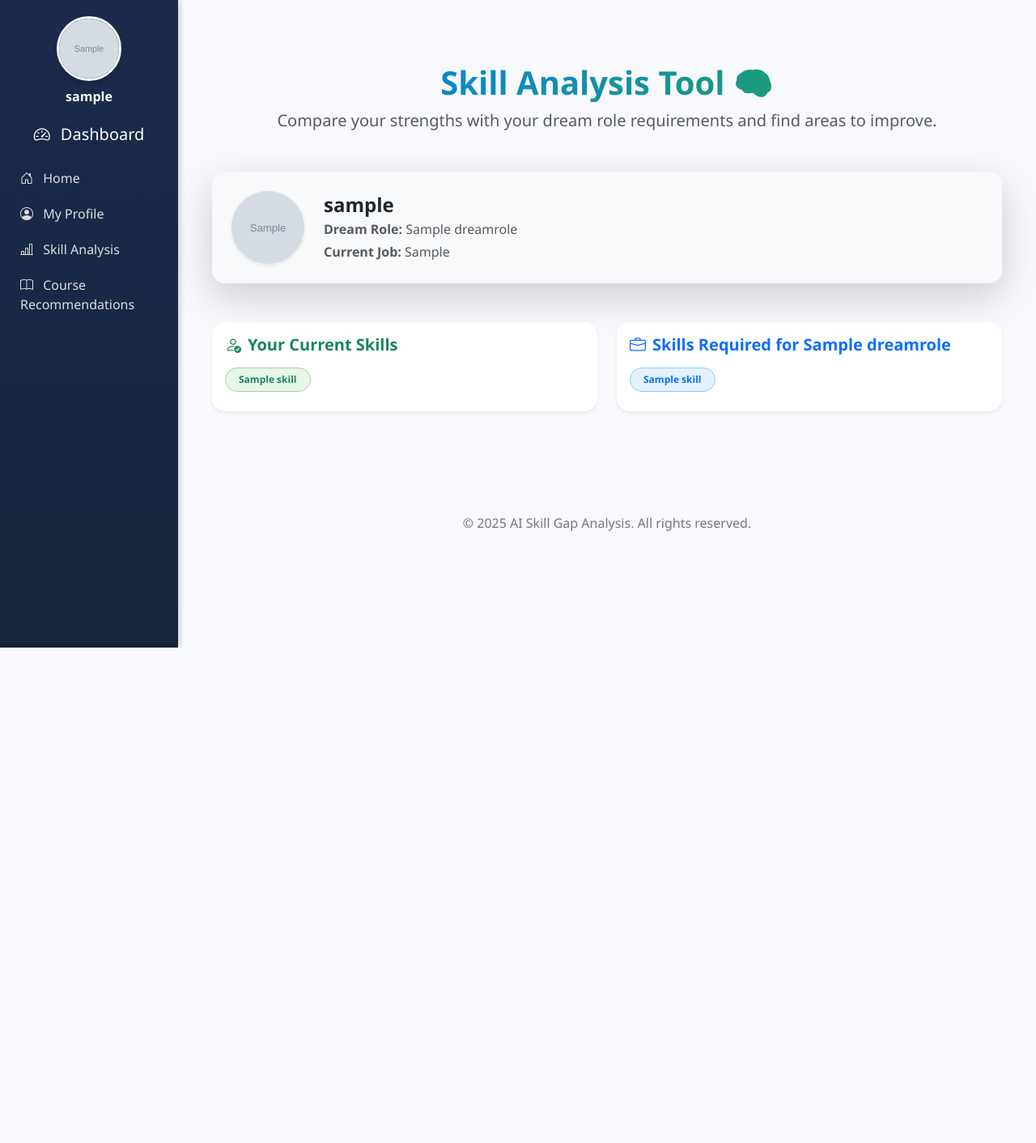
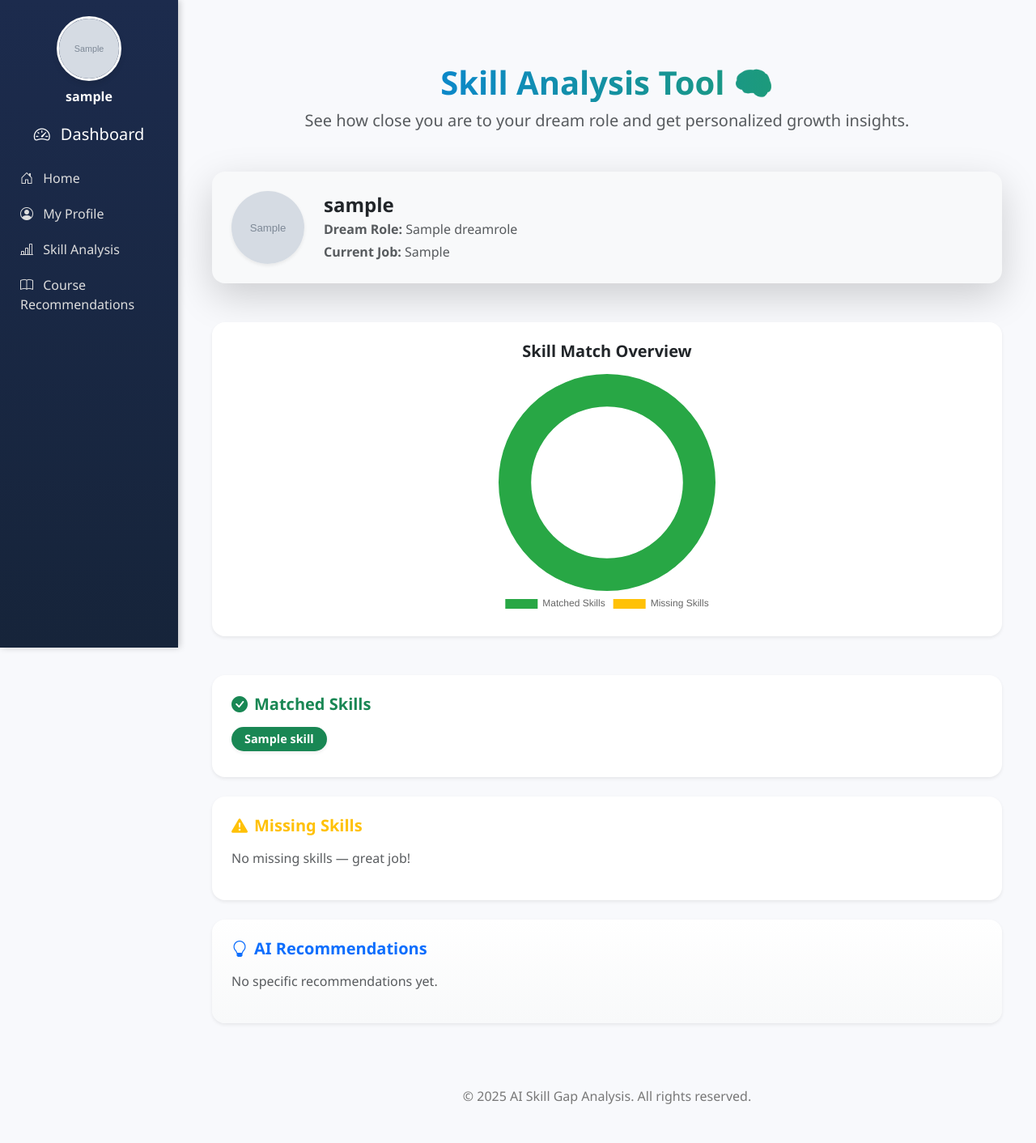
Before and after one commit to harsh-kumbhar/AI_Skill_Gap_Analysis, a Django app: page /skill_analysis/ in a window 1280 px wide. Shown: the whole page at 81% size. Before the commit the page ends 800 px from the top, so only its background shows below. Run offline with Django 5.2, Linux system fonts and the light colour scheme; a user stored in the database is signed in; tables that the repository leaves empty hold one stand-in row (values such as "Sample post"); grey boxes marked "Sample" are stand-in pictures; some libraries are stand-ins or nearby versions.

Commit message:
Step 2.3 — Skill Gap Analysis (Compare current skills vs dream role skills) ✅

```diff
--- a/core/templates/skill_analysis.html
+++ b/core/templates/skill_analysis.html
@@ -7,7 +7,7 @@
   <!-- Header -->
   <div class="text-center mb-5">
     <h2 class="fw-bold display-6 text-gradient">Skill Analysis Tool 🧠</h2>
-    <p class="text-muted fs-5">Compare your strengths with your dream role requirements and find areas to improve.</p>
+    <p class="text-muted fs-5">See how close you are to your dream role and get personalized growth insights.</p>
   </div>
 
   <!-- Profile Card -->
@@ -31,54 +31,91 @@
     </div>
   </div>
 
-  <!-- Skill Comparison Cards -->
-  <div class="row g-4">
-    <!-- Current Skills -->
-    <div class="col-md-6">
-      <div class="card border-0 shadow-sm rounded-4 h-100 hover-card">
-        <div class="card-body">
-          <h5 class="fw-bold text-success mb-3"><i class="bi bi-person-check me-2"></i>Your Current Skills</h5>
-          {% if user_skills %}
-            <div class="d-flex flex-wrap">
-              {% for skill in user_skills %}
-                <span class="badge bg-success-subtle text-success border border-success-subtle me-2 mb-2 px-3 py-2 rounded-pill">
-                  {{ skill.name }}
-                </span>
-              {% endfor %}
-            </div>
-          {% else %}
-            <p class="text-muted">No skills added yet.</p>
-          {% endif %}
-        </div>
-      </div>
-    </div>
+  <!-- 1️⃣ Skill Match Overview -->
+  <div class="card border-0 shadow-sm mb-5 rounded-4 p-4">
+    <h5 class="fw-bold text-center mb-3">Skill Match Overview</h5>
 
-    <!-- Dream Role Skills -->
-    <div class="col-md-6">
-      <div class="card border-0 shadow-sm rounded-4 h-100 hover-card">
-        <div class="card-body">
-          <h5 class="fw-bold text-primary mb-3"><i class="bi bi-briefcase me-2"></i>Skills Required for {{ profile.dream_role.name|default:"Dream Job" }}</h5>
-          {% if dream_role_skills %}
-            <div class="d-flex flex-wrap">
-              {% for skill in dream_role_skills %}
-                <span class="badge bg-primary-subtle text-primary border border-primary-subtle me-2 mb-2 px-3 py-2 rounded-pill">
-                  {{ skill.name }}
-                </span>
-              {% endfor %}
-            </div>
-          {% else %}
-            <p class="text-muted">No skills mapped to this dream role yet.</p>
-          {% endif %}
-        </div>
-      </div>
+    <div style="width: 300px; height: 300px; margin: 0 auto;">
+      <canvas id="matchChart"></canvas>
     </div>
   </div>
 
-  <!-- Comparison Placeholder -->
-  <div id="comparison-results" class="mt-5">
-    <!-- Dynamic skill gap results will appear here -->
+  <!-- 2️⃣ Matched Skills -->
+  <div class="card border-0 shadow-sm mb-4 rounded-4 p-4">
+    <h5 class="fw-bold text-success mb-3"><i class="bi bi-check-circle-fill me-2"></i>Matched Skills</h5>
+    {% if matched_skills %}
+      <div class="d-flex flex-wrap">
+        {% for skill in matched_skills %}
+          <span class="badge bg-success text-white me-2 mb-2 px-3 py-2 rounded-pill shadow-sm">{{ skill }}</span>
+        {% endfor %}
+      </div>
+    {% else %}
+      <p class="text-muted">No matched skills found yet.</p>
+    {% endif %}
   </div>
+
+  <!-- 3️⃣ Missing Skills -->
+  <div class="card border-0 shadow-sm mb-4 rounded-4 p-4">
+    <h5 class="fw-bold text-warning mb-3"><i class="bi bi-exclamation-triangle-fill me-2"></i>Missing Skills</h5>
+    {% if missing_skills %}
+      <div class="d-flex flex-wrap">
+        {% for skill in missing_skills %}
+          <span class="badge bg-warning text-dark me-2 mb-2 px-3 py-2 rounded-pill shadow-sm">
+            {{ skill }}
+            <a href="{% url 'my_profile' %}" class="text-decoration-none text-dark ms-2">
+              <i class="bi bi-plus-circle"></i>
+            </a>
+          </span>
+        {% endfor %}
+      </div>
+    {% else %}
+      <p class="text-muted">No missing skills — great job!</p>
+    {% endif %}
+  </div>
+
+  <!-- 4️⃣ AI Recommendations -->
+  <div class="card border-0 shadow-sm rounded-4 p-4 bg-gradient-light">
+    <h5 class="fw-bold text-primary mb-3"><i class="bi bi-lightbulb me-2"></i>AI Recommendations</h5>
+    {% if recommendations %}
+      <ul class="list-group list-group-flush">
+        {% for rec in recommendations %}
+          <li class="list-group-item border-0 bg-transparent">
+            <i class="bi bi-stars text-primary me-2"></i>{{ rec }}
+          </li>
+        {% endfor %}
+      </ul>
+    {% else %}
+      <p class="text-muted">No specific recommendations yet.</p>
+    {% endif %}
+  </div>
+
 </div>
+
+<!-- ✅ Chart.js Visualization -->
+<script src="https://cdn.jsdelivr.net/npm/chart.js"></script>
+<script>
+  const ctx = document.getElementById('matchChart');
+  if (ctx) {
+    new Chart(ctx, {
+      type: 'doughnut',
+      data: {
+        labels: ['Matched Skills', 'Missing Skills'],
+        datasets: [{
+          data: [{{ matched_skills|length }}, {{ missing_skills|length }}],
+          backgroundColor: ['#28a745', '#ffc107'],
+          borderWidth: 0
+        }]
+      },
+      options: {
+        cutout: '70%',
+        maintainAspectRatio: false,
+        plugins: {
+          legend: { position: 'bottom' }
+        }
+      }
+    });
+  }
+</script>
 
 <style>
   .text-gradient {
@@ -86,14 +123,16 @@
     -webkit-background-clip: text;
     -webkit-text-fill-color: transparent;
   }
+  .bg-gradient-light {
+    background: linear-gradient(180deg, #ffffff, #f8f9fa);
+  }
   .hover-card:hover {
     transform: translateY(-4px);
     transition: all 0.2s ease;
     box-shadow: 0 0.75rem 1.25rem rgba(0,0,0,0.1);
   }
-  .bg-success-subtle { background-color: #e8f5e9 !important; }
-  .bg-primary-subtle { background-color: #e3f2fd !important; }
-  .border-success-subtle { border-color: #a5d6a7 !important; }
-  .border-primary-subtle { border-color: #90caf9 !important; }
+  .badge {
+    font-size: 0.9rem;
+  }
 </style>
 {% endblock %}
--- a/core/views.py
+++ b/core/views.py
@@ -124,15 +124,33 @@ def skill_analysis(request):
     dream_role = profile.dream_role
 
     # Fetch current user skills
-    user_skills = profile.skills.all()
+    user_skills = list(profile.skills.values_list("name", flat=True))
 
     # Fetch dream role required skills
-    dream_role_skills = dream_role.skills.all() if dream_role else []
+    dream_role_skills = list(dream_role.skills.values_list("name", flat=True)) if dream_role else []
+
+    # Skill matching logic
+    matched_skills = [skill for skill in user_skills if skill in dream_role_skills]
+    missing_skills = [skill for skill in dream_role_skills if skill not in user_skills]
+
+    # (Optional) Recommend related skills for improvement — can be static or ML-based later
+    # Example: based on missing skills, recommend similar or complementary skills
+    recommendations = []
+    if "Python" in missing_skills:
+        recommendations.append("Learn Django or Flask for backend dev")
+    if "Machine Learning" in missing_skills:
+        recommendations.append("Explore TensorFlow or Scikit-learn")
+    if "Communication" in missing_skills:
+        recommendations.append("Practice with public speaking or presentation tools")
 
     context = {
         "profile": profile,
+        "dream_role": dream_role,
         "user_skills": user_skills,
-        "dream_role": dream_role,
         "dream_role_skills": dream_role_skills,
+        "matched_skills": matched_skills,
+        "missing_skills": missing_skills,
+        "recommendations": recommendations,
     }
+
     return render(request, "skill_analysis.html", context)
```
